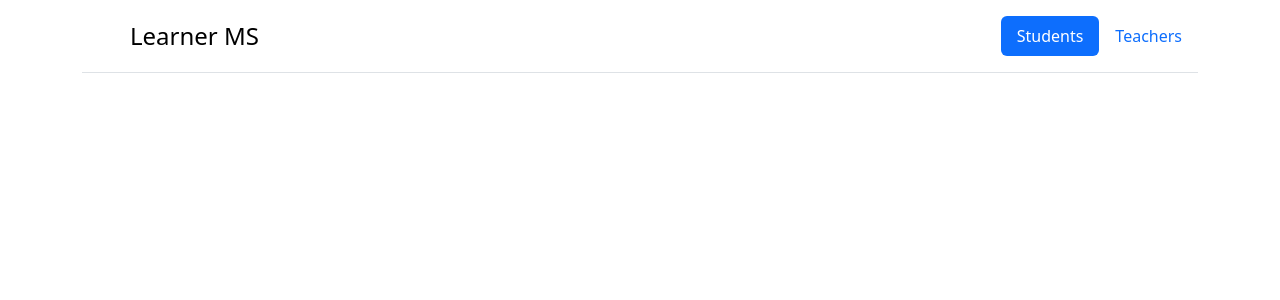
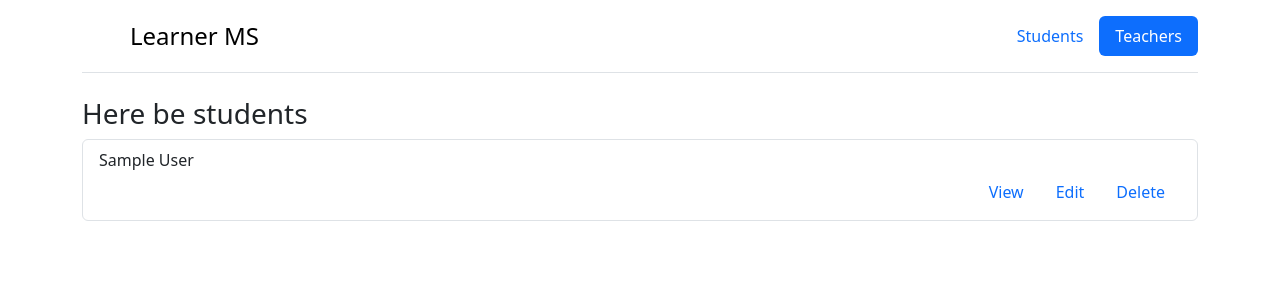
Before and after one commit to lym/learner_ms, a Django app: page /academia/students in a window 1280 px wide. Shown: the top 300 px of the page. Run offline with Django 4.2, Linux system fonts and the light colour scheme; tables that the repository leaves empty hold one stand-in row (values such as "Sample post"); some libraries are stand-ins or nearby versions.

Commit message:
Add web user interface

```diff
--- /dev/null
+++ b/academia/templates/_student_actions.html
@@ -0,0 +1,12 @@
+<ul class="nav justify-content-end">
+  <li class="nav-item">
+    <a class="nav-link" href="{% url 'student-show' student.id %}">View</a>
+  </li>
+  <li class="nav-item">
+    <a class="nav-link active" aria-current="page"
+       href="{% url 'student-edit' student.id %}">Edit</a>
+  </li>
+  <li class="nav-item">
+    <a class="nav-link" href="#">Delete</a>
+  </li>
+</ul>
--- a/academia/templates/academia/students_index.html
+++ b/academia/templates/academia/students_index.html
@@ -1,48 +1,12 @@
-{% load static %}
-<!doctype html>
-<html class="no-js" lang="">
-
-<head>
-  <meta charset="utf-8">
-  <title></title>
-  <meta name="description" content="">
-  <meta name="viewport" content="width=device-width, initial-scale=1">
-
-  <meta property="og:title" content="">
-  <meta property="og:type" content="">
-  <meta property="og:url" content="">
-  <meta property="og:image" content="">
-
-  <!-- <link rel="manifest" href="site.webmanifest"> -->
-  <link rel="apple-touch-icon" href="icon.png">
-  <!-- Place favicon.ico in the root directory -->
-
-  <link rel="stylesheet" href="{% static 'academia/normalize.css' %}">
-  <link rel="stylesheet" href="{% static 'academia/main.css' %}">
-  <link rel="stylesheet" href="{% static 'academia/bootstrap.min.css' %}">
-
-  <meta name="theme-color" content="#fafafa">
-</head>
-
-<body>
-  <div class="container">
-    <header class="d-flex flex-wrap justify-content-center py-3 mb-4 border-bottom">
-      <a href="/" class="d-flex align-items-center mb-3 mb-md-0 me-md-auto link-body-emphasis text-decoration-none">
-        <svg class="bi me-2" width="40" height="32"><use xlink:href="#bootstrap"/></svg>
-        <span class="fs-4">Learner MS</span>
-      </a>
-
-      <ul class="nav nav-pills">
-        <li class="nav-item"><a href="#" class="nav-link active" aria-current="page">Students</a></li>
-        <li class="nav-item"><a href="{% url 'teachers-index' %}" class="nav-link">Teachers</a></li>
-      </ul>
-    </header>
-  </div>
-
-
-  <!-- <p>Welcome to the Learner MS Students list</p> -->
-  <script src="{% static 'academia/javascript/modernizr-3.11.2.min.js' %}"></script>
-  <script src="{% static 'academia/javascript/plugins.js' %}"></script>
-  <script src="{% static 'academia/javascript/main.js' %}"></script>
-</body>
-</html>
+{% extends "base.html" %}
+{% block content %}
+  <h3>Here be students </h3>
+  <ul class="list-group">
+  {% for student in students %}
+    <li class="list-group-item">
+      {{ student.name }}
+      {% include '_student_actions.html' %}
+    </li>
+  {% endfor %}
+  </ul>
+{% endblock %}
--- /dev/null
+++ b/academia/templates/base.html
@@ -0,0 +1,51 @@
+{% load static %}
+<!doctype html>
+<html class="no-js" lang="">
+
+<head>
+  <meta charset="utf-8">
+  <title></title>
+  <meta name="description" content="">
+  <meta name="viewport" content="width=device-width, initial-scale=1">
+
+  <meta property="og:title" content="">
+  <meta property="og:type" content="">
+  <meta property="og:url" content="">
+  <meta property="og:image" content="">
+
+  <!-- <link rel="manifest" href="site.webmanifest"> -->
+  <link rel="apple-touch-icon" href="icon.png">
+  <!-- Place favicon.ico in the root directory -->
+
+  <link rel="stylesheet" href="{% static 'academia/normalize.css' %}">
+  <link rel="stylesheet" href="{% static 'academia/main.css' %}">
+  <link rel="stylesheet" href="{% static 'academia/bootstrap.min.css' %}">
+
+  <meta name="theme-color" content="#fafafa">
+</head>
+
+<body>
+  <div class="container">
+    <header class="d-flex flex-wrap justify-content-center py-3 mb-4 border-bottom">
+      <a href="{% url 'index' %}" class="d-flex align-items-center mb-3 mb-md-0 me-md-auto link-body-emphasis text-decoration-none">
+        <svg class="bi me-2" width="40" height="32"><use xlink:href="#bootstrap"/></svg>
+        <span class="fs-4">Learner MS</span>
+      </a>
+
+      <ul class="nav nav-pills">
+        <li class="nav-item"><a href="{% url 'students-index' %}" class="nav-link">Students</a></li>
+        <li class="nav-item"><a href="{% url 'teachers-index' %}" class="nav-link active" aria-current="page">Teachers</a></li>
+      </ul>
+    </header>
+  </div>
+
+  <div class="container">
+    {% block content %}{% endblock %}
+  </div>
+
+
+  <script src="{% static 'academia/javascript/modernizr-3.11.2.min.js' %}"></script>
+  <script src="{% static 'academia/javascript/plugins.js' %}"></script>
+  <script src="{% static 'academia/javascript/main.js' %}"></script>
+</body>
+</html>
--- a/academia/urls.py
+++ b/academia/urls.py
@@ -3,10 +3,13 @@ from rest_framework.routers import DefaultRouter
 from academia.views import (
     StudentViewSet,
     TeacherViewSet,
+    index,
     students_index,
     student_show,
+    student_edit,
     teachers_index,
     teacher_show,
+    teacher_edit,
 )
 
 from . import views
@@ -16,9 +19,11 @@ router.register(r'students', StudentViewSet)
 router.register(r'teachers', TeacherViewSet)
 
 urlpatterns = [
-    # path("", views.index, name="index"),
+    path("", views.index, name="index"),
     path("students", students_index, name='students-index'),
     path("students/<int:student_id>/", student_show, name='student-show'),
+    path("students/<int:student_id>/edit", student_edit, name='student-edit'),
     path("teachers", teachers_index, name='teachers-index'),
     path("teachers/<int:teacher_id>/", teacher_show, name='teacher-show'),
+    path("teachers/<int:teacher_id>/edit", teacher_edit, name='teacher-edit'),
 ]
--- a/academia/views/__init__.py
+++ b/academia/views/__init__.py
@@ -2,8 +2,11 @@ from .assigned_students_viewset import AssignedStudentsViewSet
 from .student_viewset import StudentViewSet
 from .teacher_viewset import TeacherViewSet
 from .views_html import (
+    index,
     students_index,
     student_show,
+    student_edit,
     teachers_index,
-    teacher_show
+    teacher_show,
+    teacher_edit,
 )
--- a/academia/views/views_html.py
+++ b/academia/views/views_html.py
@@ -1,23 +1,49 @@
-from django.shortcuts import render
+from django.shortcuts import get_object_or_404, render
 from django.template import loader
 
 from django.http import HttpResponse
 
+from academia.models import Student, Teacher
+
 def index(request):
-    return HttpResponse("Welcome, student!")
-
-def students_index(request):
-    template = loader.get_template("academia/students_index.html")
+    template = loader.get_template("academia/home.html")
     context = {}
     return HttpResponse(template.render(context, request))
 
+def students_index(request):
+    students = Student.objects.all()
+    template = loader.get_template("academia/students_index.html")
+    context = {"students": students}
+    return HttpResponse(template.render(context, request))
+
 def student_show(request, student_id):
-    return HttpResponse("Welcome to student with ID %s" % student_id)
+    student = get_object_or_404(Student, pk=student_id)
+    teachers = student.teacher_set.all()
+    template = loader.get_template("academia/student_show.html")
+    context = {"student": student, "teachers": teachers}
+    return HttpResponse(template.render(context, request))
+
+def student_edit(request, student_id):
+    student = get_object_or_404(Student, pk=student_id)
+    template = loader.get_template("academia/student_edit.html")
+    context = {"student": student}
+    return HttpResponse(template.render(context, request))
 
 def teachers_index(request):
+    teachers = Teacher.objects.all()
     template = loader.get_template("academia/teachers_index.html")
-    context = {}
+    context = {"teachers": teachers}
     return HttpResponse(template.render(context, request))
 
 def teacher_show(request, teacher_id):
-    return HttpResponse("Welcome to teacher with ID %s" % teacher_id)
+    teacher = get_object_or_404(Teacher, pk=teacher_id)
+    students = teacher.students.all()
+    template = loader.get_template("academia/teacher_show.html")
+    context = {"students": students, "teacher": teacher}
+    return HttpResponse(template.render(context, request))
+
+def teacher_edit(request, teacher_id):
+    teacher = get_object_or_404(Teacher, pk=teacher_id)
+    template = loader.get_template("academia/teacher_edit.html")
+    context = {"teacher": teacher}
+    return HttpResponse(template.render(context, request))
```
Also changed, not shown: academia/templates/_teacher_actions.html (added, +12 -0 lines), academia/templates/academia/home.html (added, +9 -0 lines), academia/templates/academia/student_edit.html (added, +14 -0 lines), academia/templates/academia/student_show.html (added, +12 -0 lines), academia/templates/academia/teacher_edit.html (added, +14 -0 lines), academia/templates/academia/teacher_show.html (added, +12 -0 lines), README.md.
